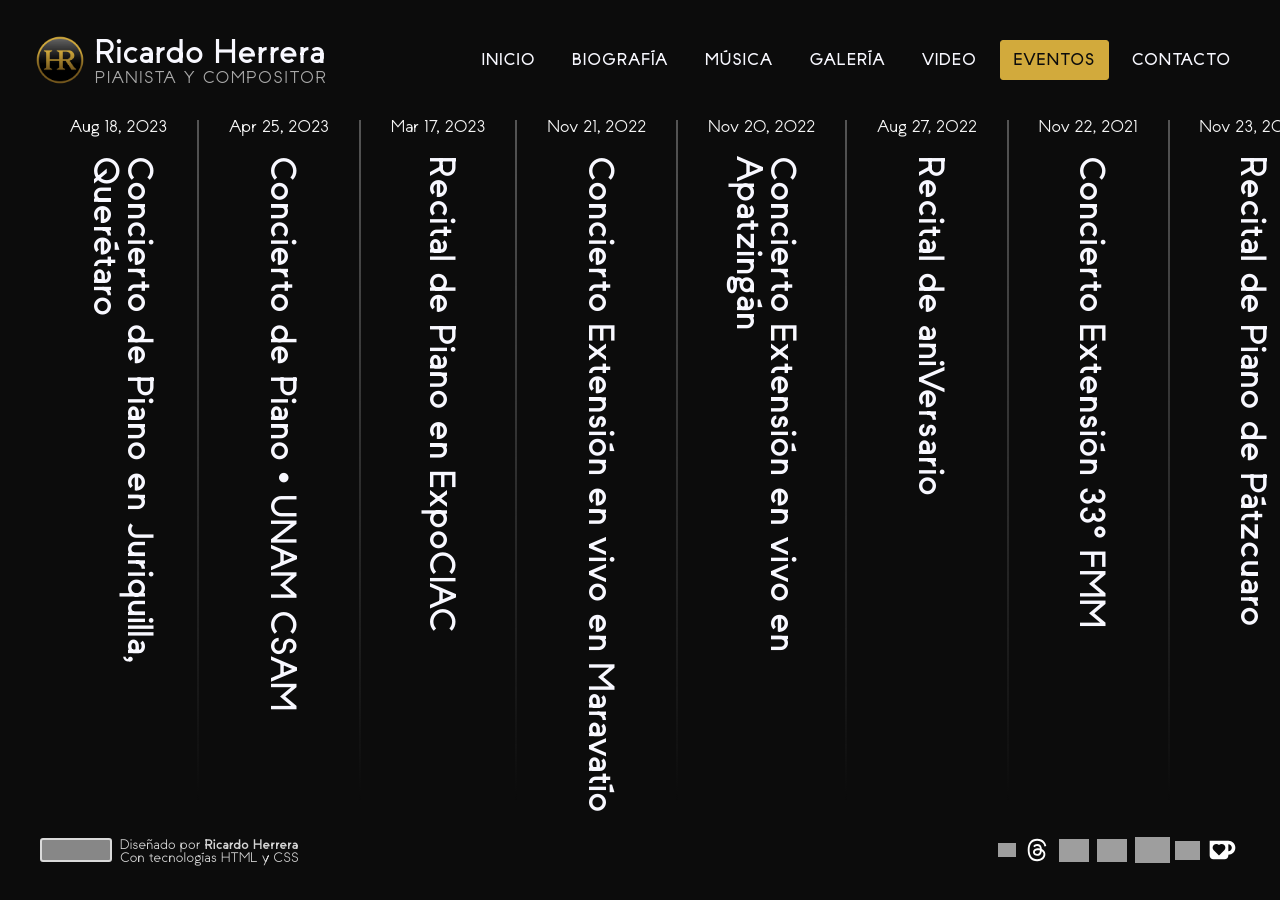
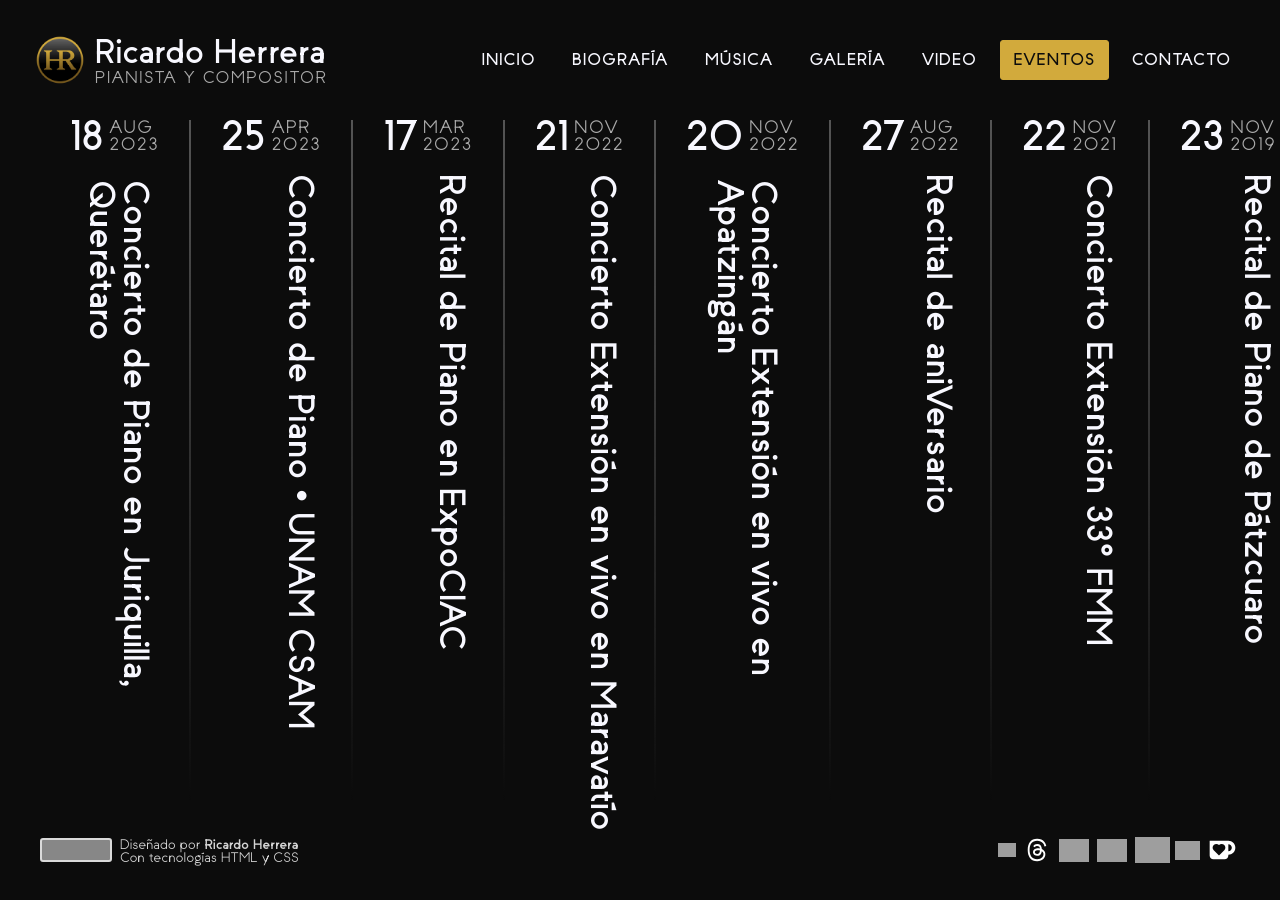
Before and after one commit to ricardoherreramx/ricardoherreramusic, a Jekyll site: the page built from eventos.html, in a window 1280 px wide. Built offline with Jekyll 4.4.1, drawn with Linux system fonts in a browser that asks for light colours; some web fonts are replaced; grey boxes are pictures that could not be loaded.

Commit message:
automated the events page as posts list

```diff
--- a/eventos.html
+++ b/eventos.html
@@ -5,13 +5,18 @@ permalink: /eventos
 shortname: dates
 ---
 <ul class="events">
-  {%- assign date_format = site.minima.date_format | default: "%b %-d, %Y" -%}
   {% for post in site.posts %}
-    <li class="event"><a href="{{ post.url | relative_url }}">
-      <time class="date">{{ post.date | date: date_format }}</time>
-      <div class="place">
-        <h3>{{ post.title }}</h3>
-      </div>
-    </a></li>
-  {% endfor %}
+  {%- assign year = post.date | date: "%Y" -%}
+  {%- assign month = post.date | date: "%b" -%}
+  {%- assign day = post.date | date: "%d" -%}
+  <li class="event"><a href="{{ post.url | relative_url }}">
+    <time class="date">
+      <h3>{{ day }}</h3>
+      <h4>{{ month }}<br>{{ year }}</h4>
+    </time>
+    <div class="place">
+      <h3>{{ post.title }}</h3>
+    </div>
+  </a></li>
+  {%- endfor -%}
 </ul>
```
Also changed, not shown: eventos.txt (+12 -0 lines).
